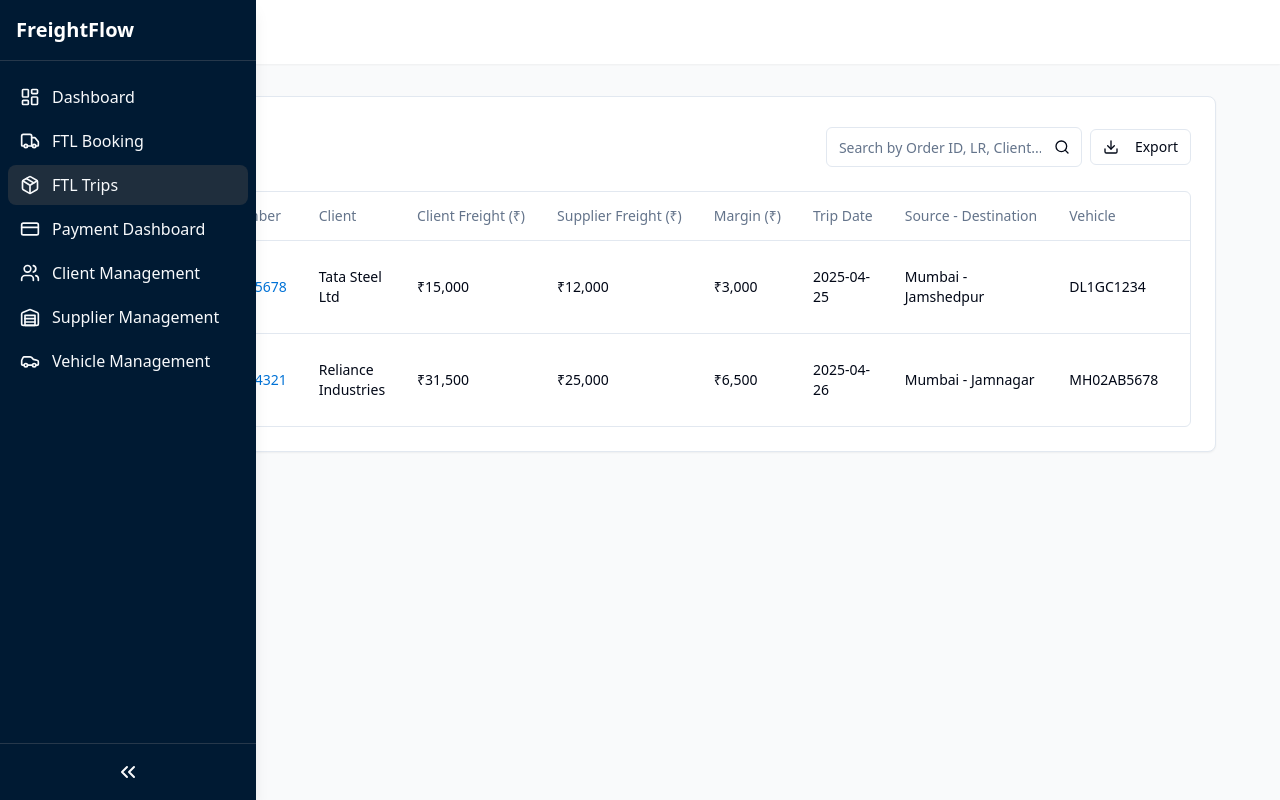
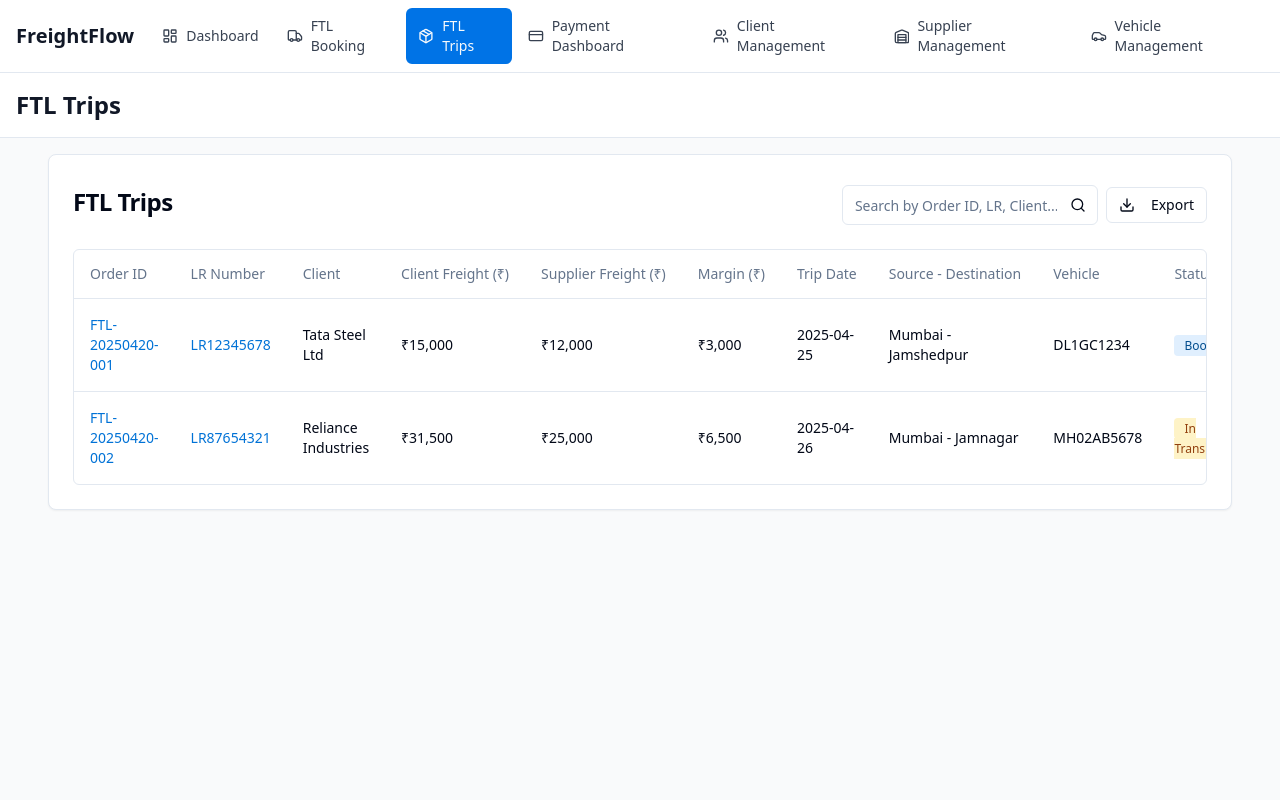
Before and after one commit to Sanjeet1912/freight-flow-booking-system, a React (Vite) app: page /trips in a window 1280 px wide. Built offline with nearby package versions, Linux system fonts and the light colour scheme.

Commit message:
Reverted to commit 611b7e1898f20c66e21987326da85b0e6a153eb1

```diff
--- a/src/components/layout/MainLayout.tsx
+++ b/src/components/layout/MainLayout.tsx
@@ -1,6 +1,15 @@
 
 import React, { ReactNode } from "react";
-import Sidebar from "./Sidebar";
+import { NavLink } from "react-router-dom";
+import {
+  Truck,
+  Package,
+  CreditCard,
+  Users,
+  Warehouse,
+  Car,
+  LayoutDashboard,
+} from "lucide-react";
 
 interface MainLayoutProps {
   children: ReactNode;
@@ -8,19 +17,57 @@ interface MainLayoutProps {
 }
 
 const MainLayout = ({ children, title = "FreightFlow" }: MainLayoutProps) => {
+  const menuItems = [
+    { icon: LayoutDashboard, title: "Dashboard", to: "/" },
+    { icon: Truck, title: "FTL Booking", to: "/booking" },
+    { icon: Package, title: "FTL Trips", to: "/trips" },
+    { icon: CreditCard, title: "Payment Dashboard", to: "/payments" },
+    { icon: Users, title: "Client Management", to: "/clients" },
+    { icon: Warehouse, title: "Supplier Management", to: "/suppliers" },
+    { icon: Car, title: "Vehicle Management", to: "/vehicles" },
+  ];
+
   return (
-    <div className="flex min-h-screen bg-gray-50">
-      <Sidebar />
-      <div className="flex flex-col flex-1 overflow-x-hidden">
-        <header className="bg-white shadow-sm z-10">
-          <div className="px-4 py-4 sm:px-6 lg:px-8 flex justify-between items-center">
+    <div className="min-h-screen bg-gray-50">
+      <nav className="bg-white border-b">
+        <div className="max-w-[1920px] mx-auto">
+          <div className="flex items-center justify-between px-4 py-2">
+            <div className="flex items-center gap-4">
+              <h2 className="text-xl font-semibold text-gray-900">FreightFlow</h2>
+              <div className="hidden md:flex items-center gap-1">
+                {menuItems.map((item) => (
+                  <NavLink
+                    key={item.title}
+                    to={item.to}
+                    className={({ isActive }) =>
+                      `flex items-center gap-2 px-3 py-2 rounded-md text-sm transition-colors ${
+                        isActive
+                          ? "bg-primary text-primary-foreground"
+                          : "text-gray-700 hover:bg-gray-100"
+                      }`
+                    }
+                  >
+                    <item.icon className="h-4 w-4" />
+                    <span>{item.title}</span>
+                  </NavLink>
+                ))}
+              </div>
+            </div>
+          </div>
+        </div>
+      </nav>
+
+      <main className="max-w-[1920px] mx-auto">
+        <header className="bg-white border-b">
+          <div className="px-4 py-4">
             <h1 className="text-2xl font-semibold text-gray-900">{title}</h1>
           </div>
         </header>
-        <main className="flex-1 p-4 sm:p-6 lg:p-8">
+
+        <div className="p-4">
           {children}
-        </main>
-      </div>
+        </div>
+      </main>
     </div>
   );
 };
--- a/src/components/layout/Sidebar.tsx
+++ b/src/components/layout/Sidebar.tsx
@@ -1,131 +1,3 @@
 
-import React, { useState } from "react";
-import { NavLink } from "react-router-dom";
-import {
-  Truck,
-  Package,
-  CreditCard,
-  Users,
-  Warehouse,
-  Car,
-  LayoutDashboard,
-} from "lucide-react";
-
-const Sidebar = () => {
-  const [collapsed, setCollapsed] = useState(false);
-
-  return (
-    <div
-      className={`bg-sidebar h-screen flex flex-col ${collapsed ? 'w-16' : 'w-64'} transition-all duration-300 fixed left-0 top-0 z-20 shadow-lg`}
-    >
-      {/* Logo Section */}
-      <div className="flex items-center justify-between p-4 border-b border-sidebar-border">
-        {!collapsed && (
-          <h1 className="text-xl font-bold text-white">FreightFlow</h1>
-        )}
-        {collapsed && (
-          <h1 className="text-xl font-bold text-white mx-auto">FF</h1>
-        )}
-      </div>
-
-      {/* Navigation Links */}
-      <nav className="flex-1 overflow-y-auto py-4 px-2">
-        <ul className="space-y-1">
-          <li>
-            <NavLink
-              to="/"
-              className={({ isActive }) =>
-                `sidebar-item ${isActive ? 'active' : ''}`
-              }
-            >
-              <LayoutDashboard size={20} />
-              {!collapsed && <span>Dashboard</span>}
-            </NavLink>
-          </li>
-          <li>
-            <NavLink
-              to="/booking"
-              className={({ isActive }) =>
-                `sidebar-item ${isActive ? 'active' : ''}`
-              }
-            >
-              <Truck size={20} />
-              {!collapsed && <span>FTL Booking</span>}
-            </NavLink>
-          </li>
-          <li>
-            <NavLink
-              to="/trips"
-              className={({ isActive }) =>
-                `sidebar-item ${isActive ? 'active' : ''}`
-              }
-            >
-              <Package size={20} />
-              {!collapsed && <span>FTL Trips</span>}
-            </NavLink>
-          </li>
-          <li>
-            <NavLink
-              to="/payments"
-              className={({ isActive }) =>
-                `sidebar-item ${isActive ? 'active' : ''}`
-              }
-            >
-              <CreditCard size={20} />
-              {!collapsed && <span>Payment Dashboard</span>}
-            </NavLink>
-          </li>
-          <li>
-            <NavLink
-              to="/clients"
-              className={({ isActive }) =>
-                `sidebar-item ${isActive ? 'active' : ''}`
-              }
-            >
-              <Users size={20} />
-              {!collapsed && <span>Client Management</span>}
-            </NavLink>
-          </li>
-          <li>
-            <NavLink
-              to="/suppliers"
-              className={({ isActive }) =>
-                `sidebar-item ${isActive ? 'active' : ''}`
-              }
-            >
-              <Warehouse size={20} />
-              {!collapsed && <span>Supplier Management</span>}
-            </NavLink>
-          </li>
-          <li>
-            <NavLink
-              to="/vehicles"
-              className={({ isActive }) =>
-                `sidebar-item ${isActive ? 'active' : ''}`
-              }
-            >
-              <Car size={20} />
-              {!collapsed && <span>Vehicle Management</span>}
-            </NavLink>
-          </li>
-        </ul>
-      </nav>
-
-      {/* Collapse Button */}
-      <div className="p-4 border-t border-sidebar-border flex justify-center">
-        <button
-          onClick={() => setCollapsed(!collapsed)}
-          className="text-sidebar-foreground hover:text-white"
-        >
-          {collapsed ? (
-            <svg xmlns="http://www.w3.org/2000/svg" width="24" height="24" viewBox="0 0 24 24" fill="none" stroke="currentColor" strokeWidth="2" strokeLinecap="round" strokeLinejoin="round" className="lucide lucide-chevrons-right"><path d="m6 17 5-5-5-5"/><path d="m13 17 5-5-5-5"/></svg>
-          ) : (
-            <svg xmlns="http://www.w3.org/2000/svg" width="24" height="24" viewBox="0 0 24 24" fill="none" stroke="currentColor" strokeWidth="2" strokeLinecap="round" strokeLinejoin="round" className="lucide lucide-chevrons-left"><path d="m11 17-5-5 5-5"/><path d="m18 17-5-5 5-5"/></svg>
-          )}
-        </button>
-      </div>
-    </div>
-  );
-};
-
-export default Sidebar;
+// This file is now deprecated and will be removed in a future update
+export {};
```
Also changed, not shown: src/App.tsx (+7 -1 lines).
